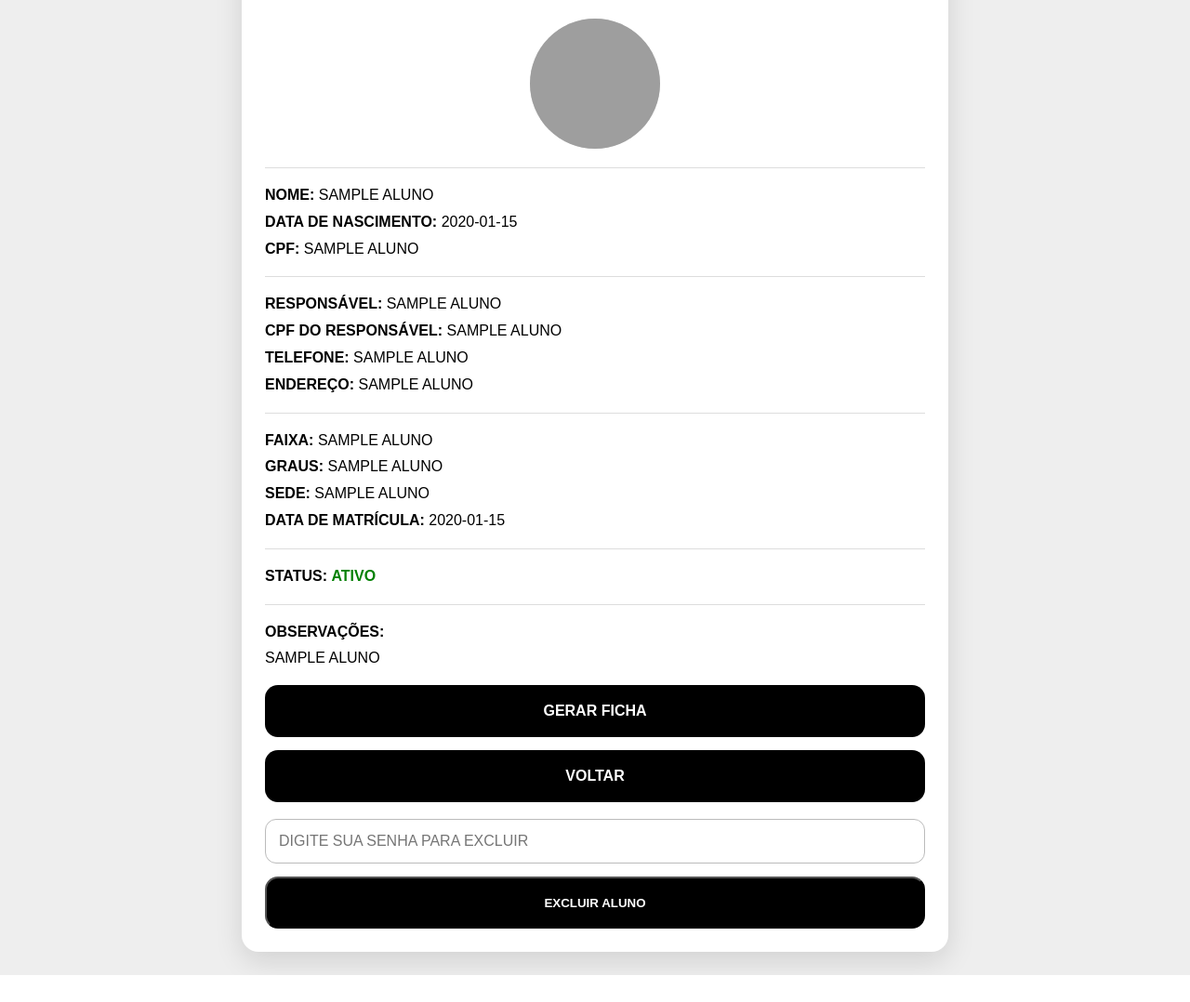
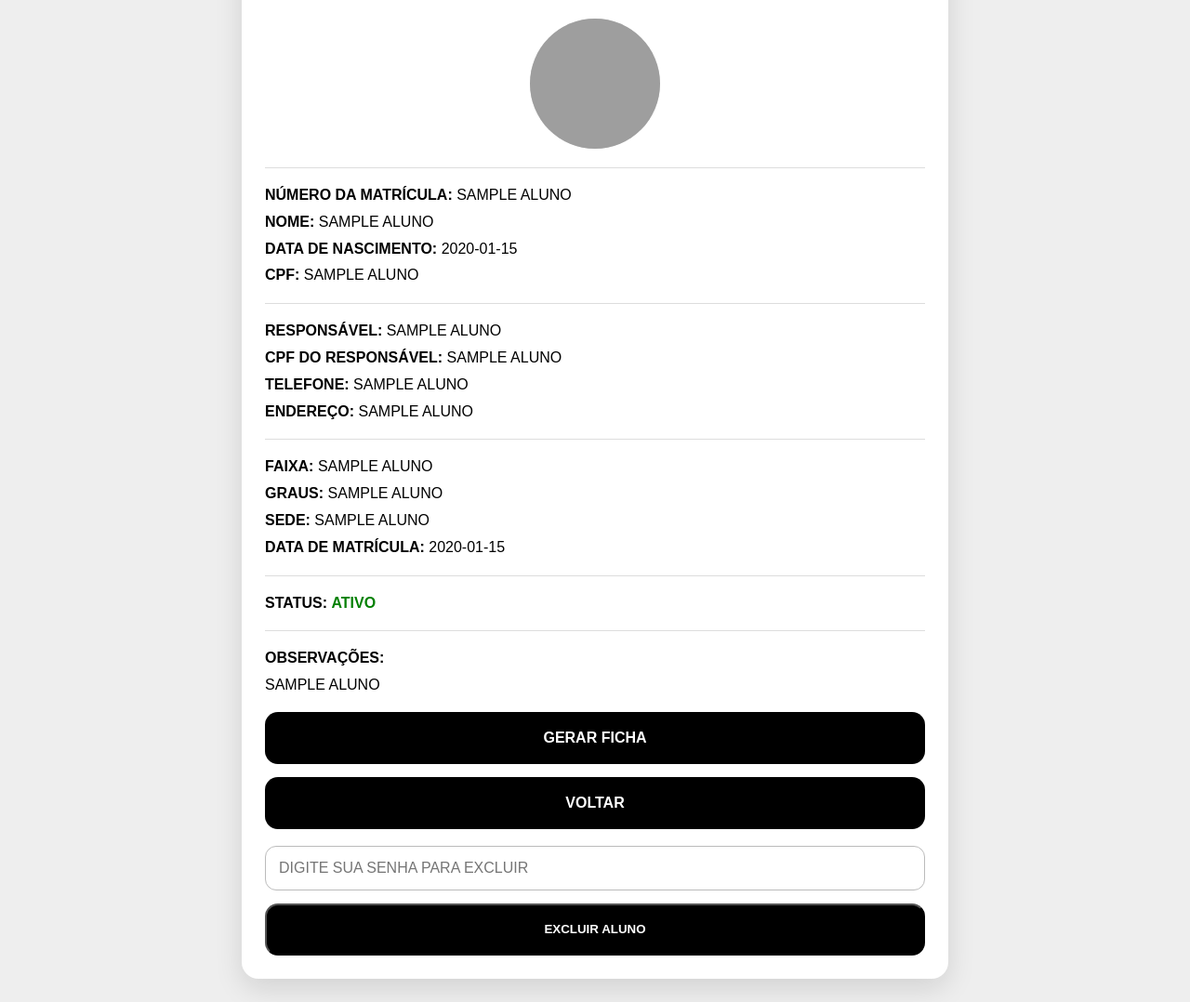
Before and after one commit to Irodg/certificados-web, a Flask app: template templates/ver_aluno.html in a window 1280 px wide. Shown: the part 228-1306 px from the top of the page at 93% size. Before the commit the page ends 1277 px from the top, so only its background shows below. Run offline with Flask 3, Linux system fonts and the light colour scheme; the template is opened without the code that fills it: most values are stand-ins (such as "Sample title", 1, 10 or a date in 2020); grey boxes are pictures that could not be loaded.

Commit message:
Update ver_aluno.html

```diff
--- a/templates/ver_aluno.html
+++ b/templates/ver_aluno.html
@@ -110,9 +110,17 @@ h1{
 <div class="info">
 
 <div class="bloco">
-<strong>Nome:</strong> {{ aluno[1] }}<br>
-<strong>Data de nascimento:</strong> {{ aluno[2].strftime('%d/%m/%Y') if aluno[2] else 'NÃO INFORMADA' }}<br>
-<strong>CPF:</strong> {{ aluno[3] or 'NÃO INFORMADO' }}
+<strong>NÚMERO DA MATRÍCULA:</strong>
+{{ aluno[17] or 'NÃO INFORMADO' }}<br>
+
+<strong>Nome:</strong>
+{{ aluno[1] }}<br>
+
+<strong>Data de nascimento:</strong>
+{{ aluno[2].strftime('%d/%m/%Y') if aluno[2] else 'NÃO INFORMADA' }}<br>
+
+<strong>CPF:</strong>
+{{ aluno[3] or 'NÃO INFORMADO' }}
 </div>
 
 <div class="bloco">
```
